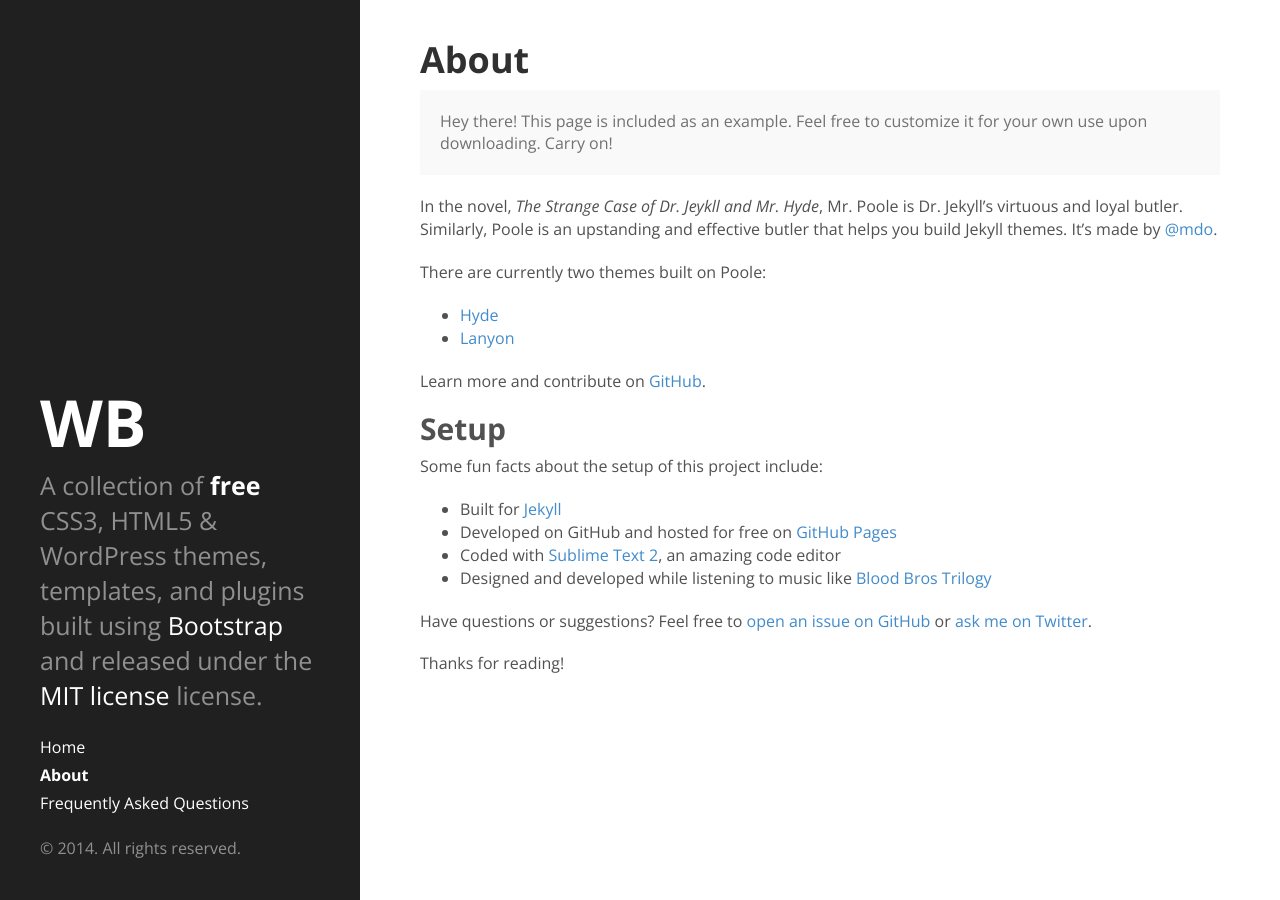
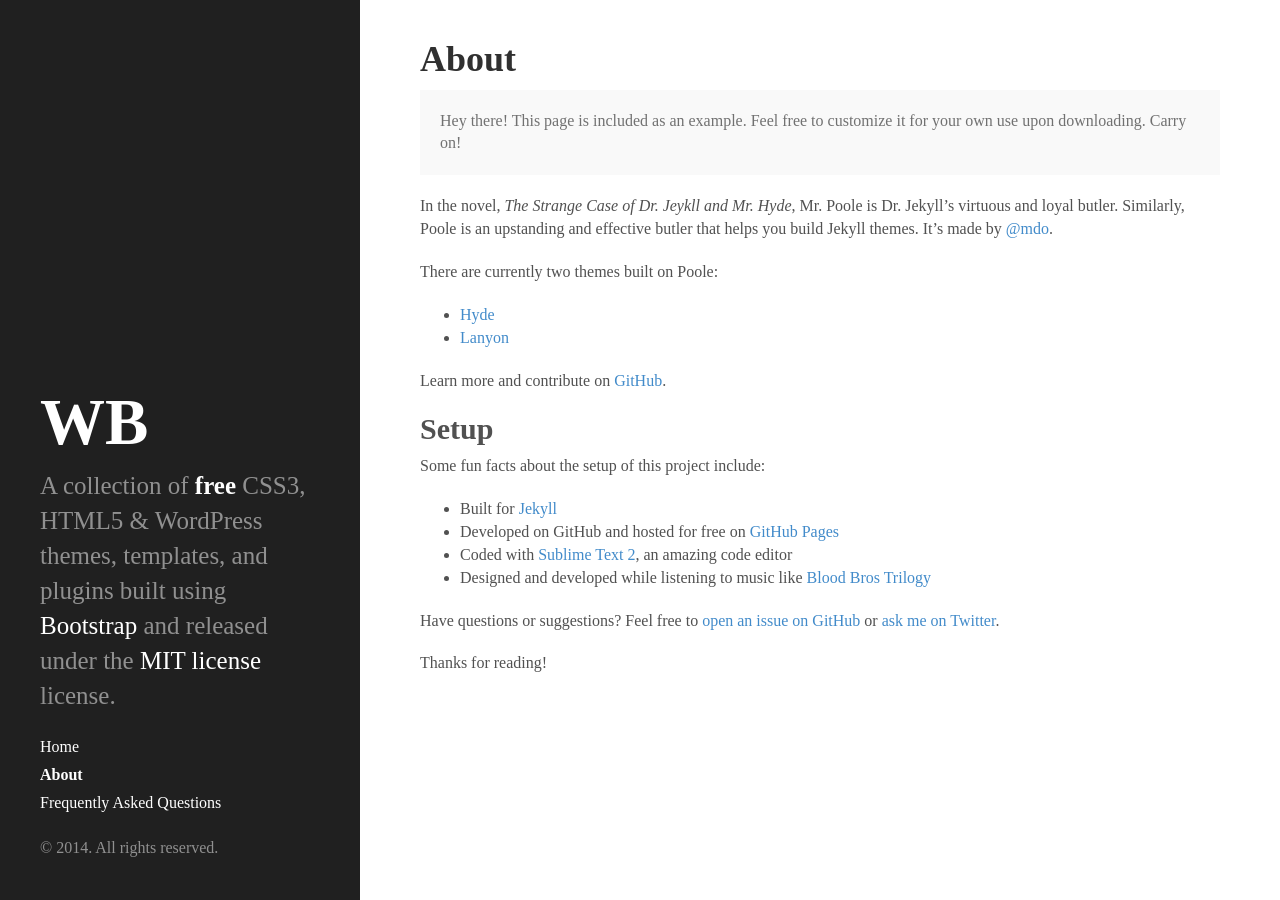
Before and after one commit to wobootstrap/wobootstrap.github.io, a Jekyll site: the page built from about.md, in a window 1280 px wide. Built offline with Jekyll 4.4.1, drawn with Linux system fonts in a browser that asks for light colours; Markdown is read by kramdown in place of the engine named in the settings.

Commit message:
Update poole.css

```diff
--- a/public/css/poole.css
+++ b/public/css/poole.css
@@ -37,7 +37,7 @@
 
 body {
   color: #515151;
-  font-family: 'Open Sans', sans-serif;
+  font-family: 'Roboto Slab', serif;
   font-size: 16px;
 }
 
```
